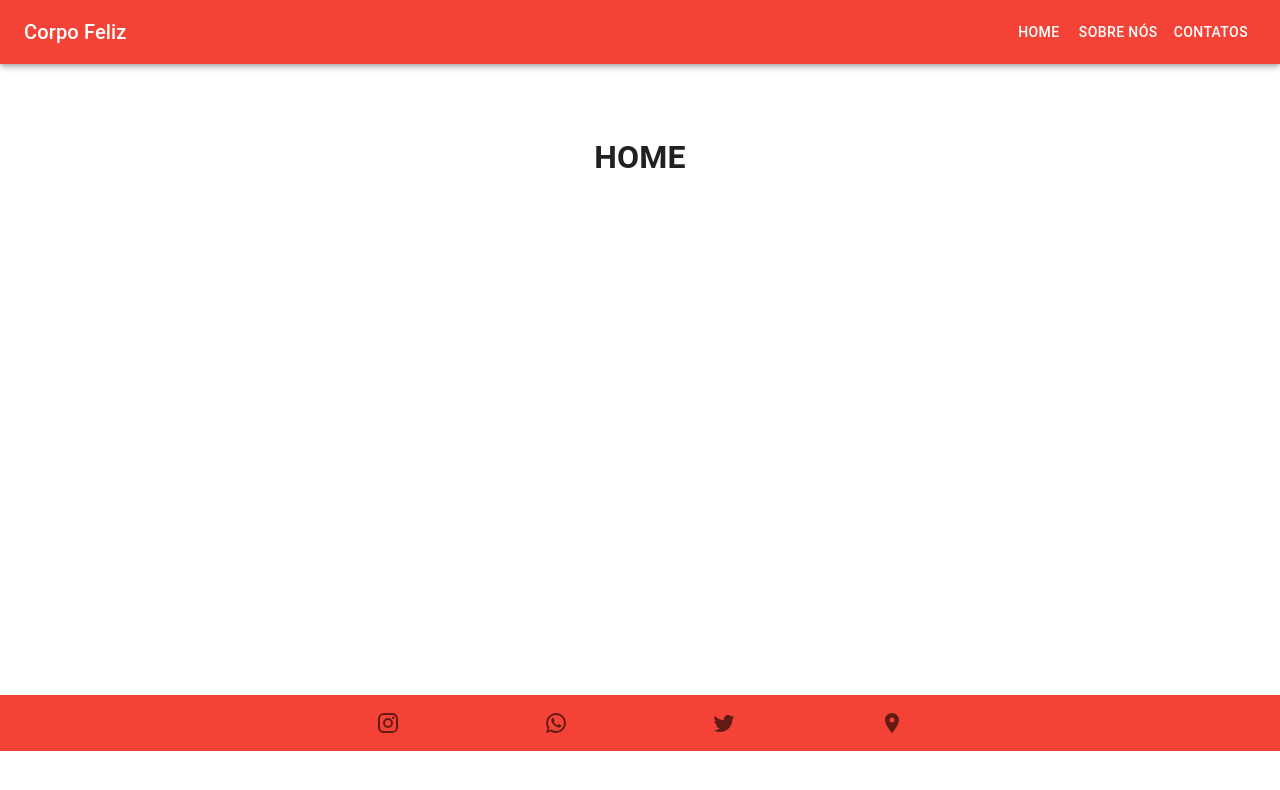
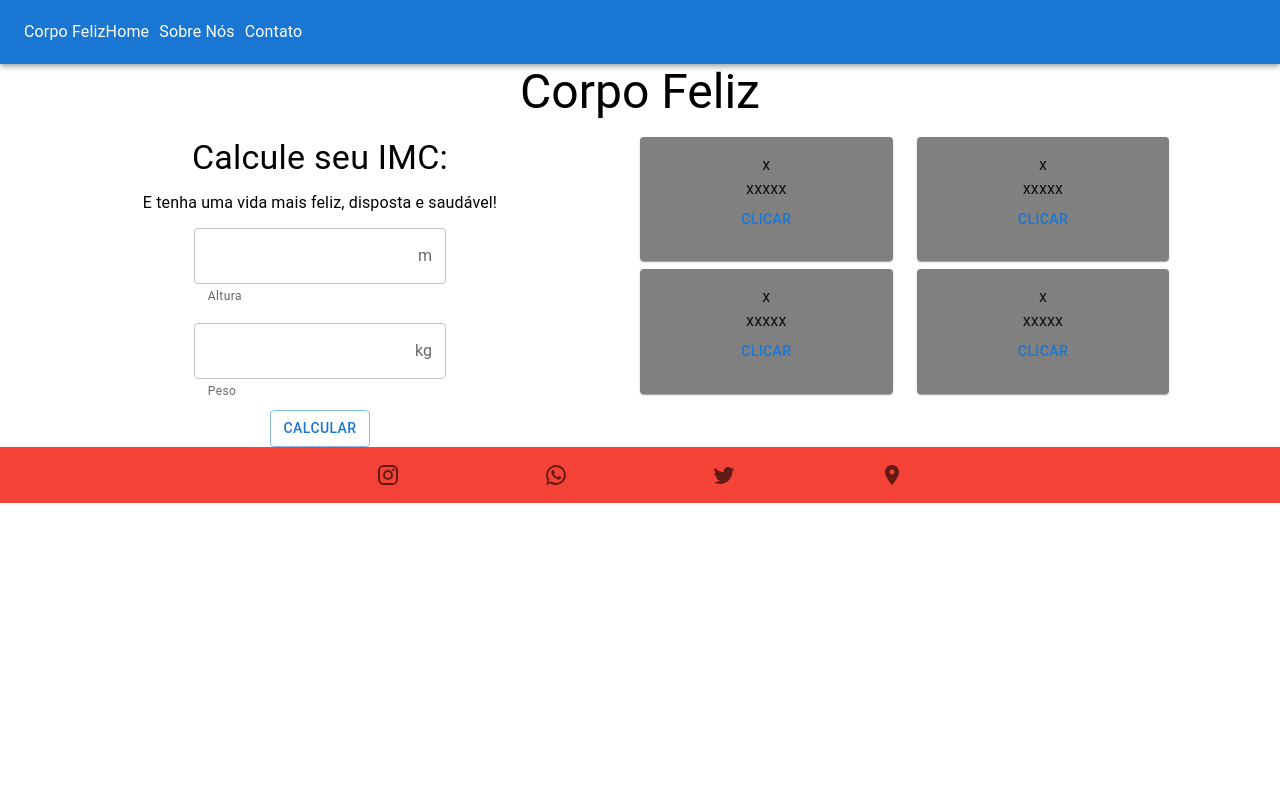
Before and after one commit to rhamonreisguedes/imc, a React (Create React App) app: page / in a window 1280 px wide. Shown: the top 790 px of the page. Built offline with nearby package versions, Linux system fonts and the light colour scheme; the HTML template or start-up script is replaced by a standard one.

Commit message:
set up of home page

```diff
--- a/package.json
+++ b/package.json
@@ -14,7 +14,9 @@
     "@types/node": "^16.18.11",
     "@types/react": "^18.0.27",
     "@types/react-dom": "^18.0.10",
+    "bootstrap": "^5.2.3",
     "react": "^18.2.0",
+    "react-bootstrap": "^2.7.0",
     "react-dom": "^18.2.0",
     "react-router-dom": "^6.8.0",
     "react-scripts": "5.0.1",
--- /dev/null
+++ b/src/components/CardComponent.tsx
@@ -0,0 +1,31 @@
+import * as React from 'react';
+import Card from '@mui/material/Card';
+import CardContent from '@mui/material/CardContent';
+import Button from '@mui/material/Button';
+import Typography from '@mui/material/Typography';
+
+interface ICard{
+    color: string;
+    title: string;
+    text: string;
+}
+
+
+export default function CardComponent({color, title, text}: ICard) {
+  return (
+    <Card style={{backgroundColor: `${color}`}}>
+      <CardContent>
+        <Typography>
+            {title}
+        </Typography>
+        <Typography>
+            {text}
+        </Typography>
+        <Button>
+            Clicar
+        </Button>
+      </CardContent>
+
+    </Card>
+  );
+}
--- a/src/components/Footer.module.css
+++ b/src/components/Footer.module.css
@@ -2,7 +2,7 @@
 .wpp,
 .twtt,
 .loc {
-  color: white;
+  color: #fff;
 }
 
 .ig:hover {
--- a/src/components/Footer.tsx
+++ b/src/components/Footer.tsx
@@ -3,24 +3,32 @@ import Box from "@mui/material/Box";
 import BottomNavigation from "@mui/material/BottomNavigation";
 import BottomNavigationAction from "@mui/material/BottomNavigationAction";
 import LocationOnIcon from "@mui/icons-material/LocationOn";
-import InstagramIcon from '@mui/icons-material/Instagram';
+import InstagramIcon from "@mui/icons-material/Instagram";
 import WhatsAppIcon from "@mui/icons-material/WhatsApp";
 import TwitterIcon from "@mui/icons-material/Twitter";
-import styles from './Footer.module.css'
+import styles from "./Footer.module.css";
 
 export default function Footer() {
-
   return (
-    <>
-        <Box  sx={{ width: "100%" }} >
-        <BottomNavigation style={{backgroundColor: "#f44336"}}
-        >
-            <BottomNavigationAction icon={<InstagramIcon />} className={styles.ig}/>
-            <BottomNavigationAction icon={<WhatsAppIcon />} className={styles.wpp}/>
-            <BottomNavigationAction icon={<TwitterIcon />} className={styles.twtt}/>
-            <BottomNavigationAction icon={<LocationOnIcon />} className={styles.loc}/>
-        </BottomNavigation>
-        </Box>
-    </>
+    <Box sx={{ width: "100%" }}>
+      <BottomNavigation style={{ backgroundColor: "#f44336" }}>
+        <BottomNavigationAction
+          icon={<InstagramIcon />}
+          className={styles.ig}
+        />
+        <BottomNavigationAction
+          icon={<WhatsAppIcon />}
+          className={styles.wpp}
+        />
+        <BottomNavigationAction
+          icon={<TwitterIcon />}
+          className={styles.twtt}
+        />
+        <BottomNavigationAction
+          icon={<LocationOnIcon />}
+          className={styles.loc}
+        />
+      </BottomNavigation>
+    </Box>
   );
 }
--- /dev/null
+++ b/src/components/FormComponent.tsx
@@ -0,0 +1,51 @@
+import * as React from "react";
+import Box from "@mui/material/Box";
+import OutlinedInput from "@mui/material/OutlinedInput";
+import InputAdornment from "@mui/material/InputAdornment";
+import FormHelperText from "@mui/material/FormHelperText";
+import FormControl from "@mui/material/FormControl";
+import Button from "@mui/material/Button";
+import Typography from "@mui/material/Typography";
+
+export default function InputAdornments() {
+  return (
+    <Box>
+      <div style={{ display: "flex", flexDirection: "column", alignItems: 'center' }}>
+        <Typography variant="h4" gutterBottom>
+          Calcule seu IMC:
+        </Typography>
+        <Typography gutterBottom>
+          E tenha uma vida mais feliz, disposta e saudável!
+        </Typography>
+        <FormControl sx={{ m: 1, width: "25ch" }} variant="outlined">
+          <OutlinedInput
+            id="outlined-adornment-weight"
+            endAdornment={<InputAdornment position="end">m</InputAdornment>}
+            aria-describedby="outlined-weight-helper-text"
+            inputProps={{
+              "aria-label": "Altura",
+            }}
+          />
+          <FormHelperText id="outlined-weight-helper-text">
+            Altura
+          </FormHelperText>
+        </FormControl>
+
+        <FormControl sx={{ m: 1, width: "25ch" }} variant="outlined">
+          <OutlinedInput
+            id="outlined-adornment-weight"
+            endAdornment={<InputAdornment position="end">kg</InputAdornment>}
+            aria-describedby="outlined-weight-helper-text"
+            inputProps={{
+              "aria-label": "Peso",
+            }}
+          />
+          <FormHelperText id="outlined-weight-helper-text">Peso</FormHelperText>
+        </FormControl>
+        <Button variant="outlined" style={{ width: "100px" }}>
+          Calcular
+        </Button>
+      </div>
+    </Box>
+  );
+}
--- /dev/null
+++ b/src/components/IBCTable.tsx
@@ -0,0 +1,32 @@
+import React from "react";
+import { Grid } from "@mui/material";
+import Typography from "@mui/material/Typography";
+import CardComponent from "./CardComponent";
+
+type Props = {};
+
+const IBCTable = (props: Props) => {
+  return (
+    <Grid
+      container
+      style={{ display: "flex", alignItems: "center" }}
+      rowSpacing={1}
+      columnSpacing={{ xs: 1, sm: 2, md: 3 }}
+    >
+      <Grid item xs={12} md={5}>
+        <CardComponent color={'gray'} title={'x'} text={'xxxxx'}></CardComponent>
+      </Grid>
+      <Grid item xs={12} md={5}>
+        <CardComponent color={'gray'} title={'x'} text={'xxxxx'}></CardComponent>
+      </Grid>
+      <Grid item xs={12} md={5}>
+        <CardComponent color={'gray'} title={'x'} text={'xxxxx'}></CardComponent>
+      </Grid>
+      <Grid item xs={12} md={5}>
+        <CardComponent color={'gray'} title={'x'} text={'xxxxx'}></CardComponent>
+      </Grid>
+    </Grid>
+  );
+};
+
+export default IBCTable;
--- a/src/components/Navbar.tsx
+++ b/src/components/Navbar.tsx
@@ -1,111 +1,51 @@
-import * as React from 'react';
-import AppBar from '@mui/material/AppBar';
-import Box from '@mui/material/Box';
-import CssBaseline from '@mui/material/CssBaseline';
-import Divider from '@mui/material/Divider';
-import Drawer from '@mui/material/Drawer';
-import IconButton from '@mui/material/IconButton';
-import List from '@mui/material/List';
-import ListItem from '@mui/material/ListItem';
-import ListItemButton from '@mui/material/ListItemButton';
-import ListItemText from '@mui/material/ListItemText';
-import MenuIcon from '@mui/icons-material/Menu';
-import Toolbar from '@mui/material/Toolbar';
-import Typography from '@mui/material/Typography';
-import Button from '@mui/material/Button';
+import * as React from "react";
+import AppBar from "@mui/material/AppBar";
+import Box from "@mui/material/Box";
+import Toolbar from "@mui/material/Toolbar";
+import Typography from "@mui/material/Typography";
+import Button from "@mui/material/Button";
+import IconButton from "@mui/material/IconButton";
+import MenuIcon from "@mui/icons-material/Menu";
+import { Link } from "react-router-dom";
+import { Grid } from "@mui/material";
 
-interface Props {
-  /**
-   * Injected by the documentation to work in an iframe.
-   * You won't need it on your project.
-   */
-  window?: () => Window;
-}
-
-const drawerWidth = 240;
-const navItems = ['Home', 'Sobre nós', 'Contatos'];
-
-export default function Navbar(props: Props) {
-  const { window } = props;
-  const [mobileOpen, setMobileOpen] = React.useState(false);
-
-  const handleDrawerToggle = () => {
-    setMobileOpen((prevState) => !prevState);
-  };
-
-  const drawer = (
-    <Box onClick={handleDrawerToggle} sx={{ textAlign: 'center' }}>
-      <Typography variant="h6" sx={{ my: 2 }}>
-        Corpo Feliz
-      </Typography>
-      <Divider />
-      <List>
-        {navItems.map((item) => (
-          <ListItem key={item} disablePadding>
-            <ListItemButton sx={{ textAlign: 'center' }}>
-              <ListItemText primary={item} />
-            </ListItemButton>
-          </ListItem>
-        ))}
-      </List>
-    </Box>
-  );
-
-  const container = window !== undefined ? () => window().document.body : undefined;
-
+export default function ButtonAppBar() {
   return (
-    <Box sx={{ display: 'flex' }} >
-      <CssBaseline />
-      <AppBar component="nav" style={{backgroundColor: "#f44336"}}>
-        <Toolbar >
-          <IconButton
-            color="inherit"
-            aria-label="open drawer"
-            edge="start"
-            onClick={handleDrawerToggle}
-            sx={{ mr: 2, display: { sm: 'none' } }}
-          >
-            <MenuIcon />
-          </IconButton>
-          <Typography
-            variant="h6"
-            component="div"
-            sx={{ flexGrow: 1, display: { xs: 'none', sm: 'block' } }}
-          >
-            Corpo Feliz
-          </Typography>
-          <Box sx={{ display: { xs: 'none', sm: 'block' } }}>
-            {navItems.map((item) => (
-              <Button key={item} sx={{ color: '#fff' }}>
-                {item}
-              </Button>
-            ))}
-          </Box>
+    <Box>
+      <AppBar position="static">
+        <Toolbar>
+          <Grid container>
+            <Grid item>
+              <Typography>Corpo Feliz</Typography>
+            </Grid>
+            <Grid item style={{ display: "flex", right:'0px' }}>
+              <Link
+                to="/"
+                style={{
+                  marginRight: "10px",
+                  textDecoration: "none",
+                  color: "white",
+                }}
+              >
+                <Typography>Home</Typography>
+              </Link>
+              <Link
+                to="/"
+                style={{
+                  marginRight: "10px",
+                  textDecoration: "none",
+                  color: "white",
+                }}
+              >
+                <Typography>Sobre Nós</Typography>
+              </Link>
+              <Link to="/" style={{ textDecoration: "none", color: "white" }}>
+                <Typography>Contato</Typography>
+              </Link>
+            </Grid>
+          </Grid>
         </Toolbar>
       </AppBar>
-      <Box component="nav">
-        <Drawer
-          container={container}
-          variant="temporary"
-          open={mobileOpen}
-          onClose={handleDrawerToggle}
-          ModalProps={{
-            keepMounted: true, // Better open performance on mobile.
-          }}
-          sx={{
-            display: { xs: 'block', sm: 'none' },
-            '& .MuiDrawer-paper': { boxSizing: 'border-box', width: drawerWidth },
-          }}
-        >
-          {drawer}
-        </Drawer>
-      </Box>
-      <Box component="main" sx={{ p: 3 }}>
-        <Toolbar />
-        <Typography>
-
-        </Typography>
-      </Box>
     </Box>
   );
 }
--- a/src/pages/Home.tsx
+++ b/src/pages/Home.tsx
@@ -1,10 +1,24 @@
+import { Typography } from '@mui/material'
+import Grid from '@mui/material/Grid'
 import React from 'react'
+import FormComponent from '../components/FormComponent'
+import IBCTable from '../components/IBCTable'
 
 type Props = {}
 
 const Home = (props: Props) => {
   return (
-    <h1 style={{textAlign:"center", height: "67.5vh"}}>HOME</h1>
+    <Grid style={{textAlign: 'center', height: '100%'}} >
+      <Typography variant="h3" gutterBottom>Corpo Feliz</Typography>
+        <Grid container>
+          <Grid item xs={12} md={6}>
+            <FormComponent />
+          </Grid>
+          <Grid item xs={12} md={6}>
+            <IBCTable />
+          </Grid>
+        </Grid>
+    </Grid>
   )
 }
 
```
Also changed, not shown: 1 other file (tests, documents, lock files or other folders).
